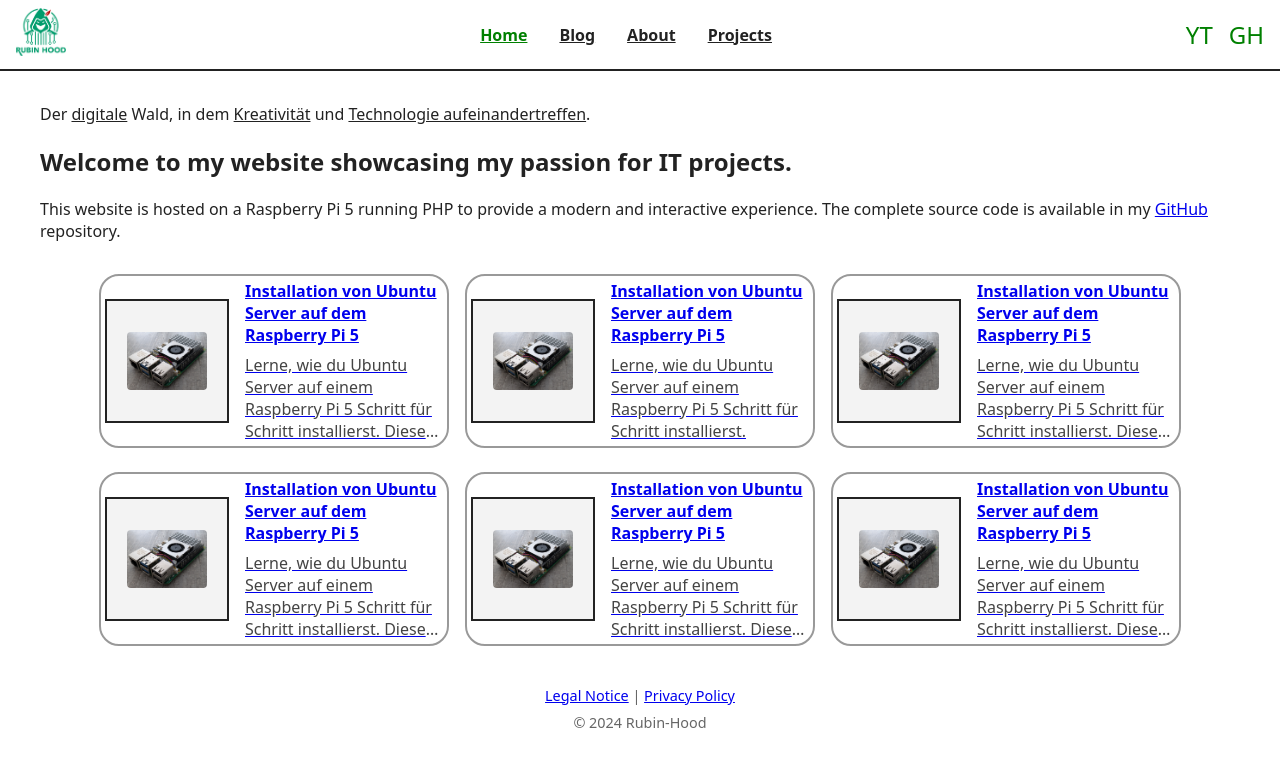
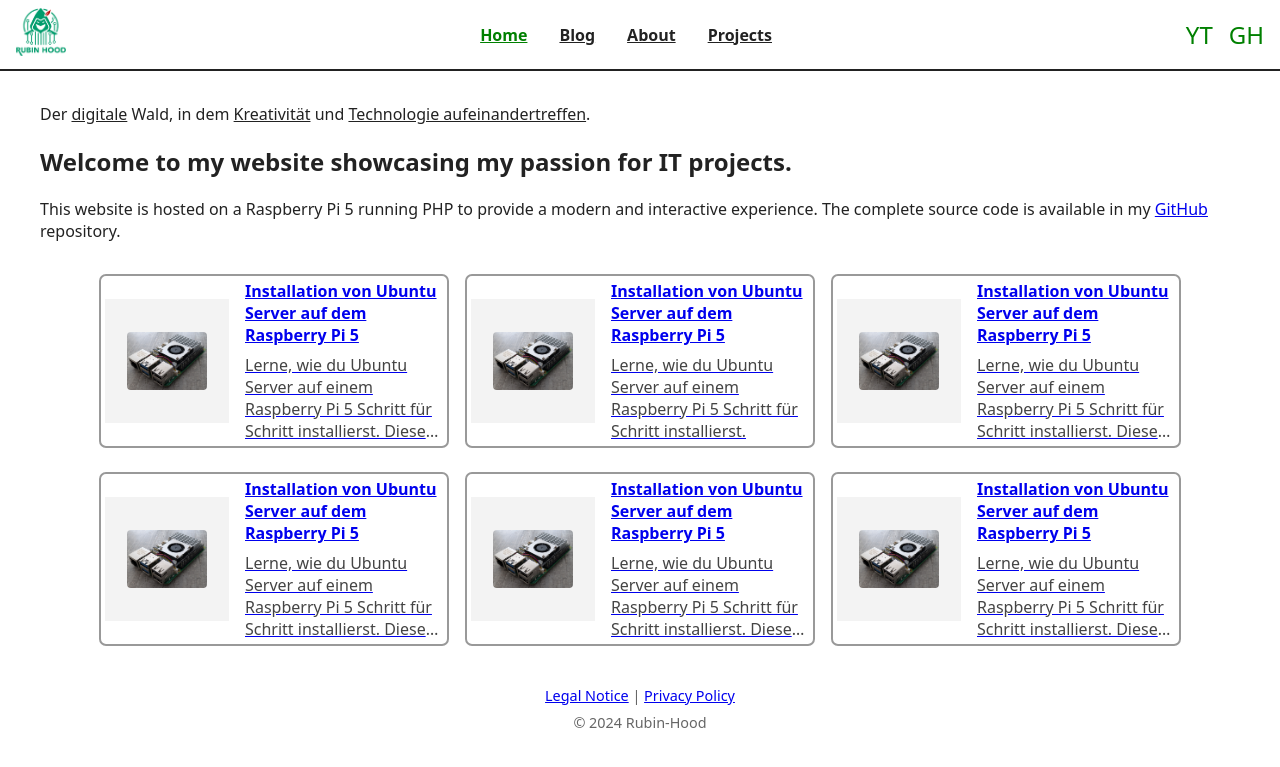
Before and after one commit to rubin-hood/rubinhood-blog, a Jekyll site: the page built from index.md, in a window 1280 px wide. Shown: the top 767 px of the page. Built offline with Jekyll 4.4.1, drawn with Linux system fonts in a browser that asks for light colours.

Commit message:
Update style.css

```diff
--- a/assets/css/style.css
+++ b/assets/css/style.css
@@ -100,7 +100,7 @@ main {
   box-sizing: border-box;
   background: #fff;                  /* Kartenhintergrund weiß */
   border: 2px solid #999999;            /* Dunkler Rahmen */
-  border-radius: 20px;               /* Abgerundete Ecken */
+  border-radius: 7px;               /* Abgerundete Ecken */
   display: flex;                     /* Bild + Text nebeneinander */
   align-items: center;           /* Das sorgt dafür, dass Bild UND Text oben anfangen! */
   padding: 0.25rem;
@@ -121,7 +121,7 @@ main {
   font-size: 2rem;                   /* Großer Schriftzug ("Bild") */
   font-weight: bold;                 /* Fett */
   margin-right: 1rem;                /* Abstand rechts zum Text */
-  border: 2px solid #222;            /* Rahmen */
+  border: 2px solid transparent;            /* Rahmen */
 }
 
 .blog-card .card-img img {
```
